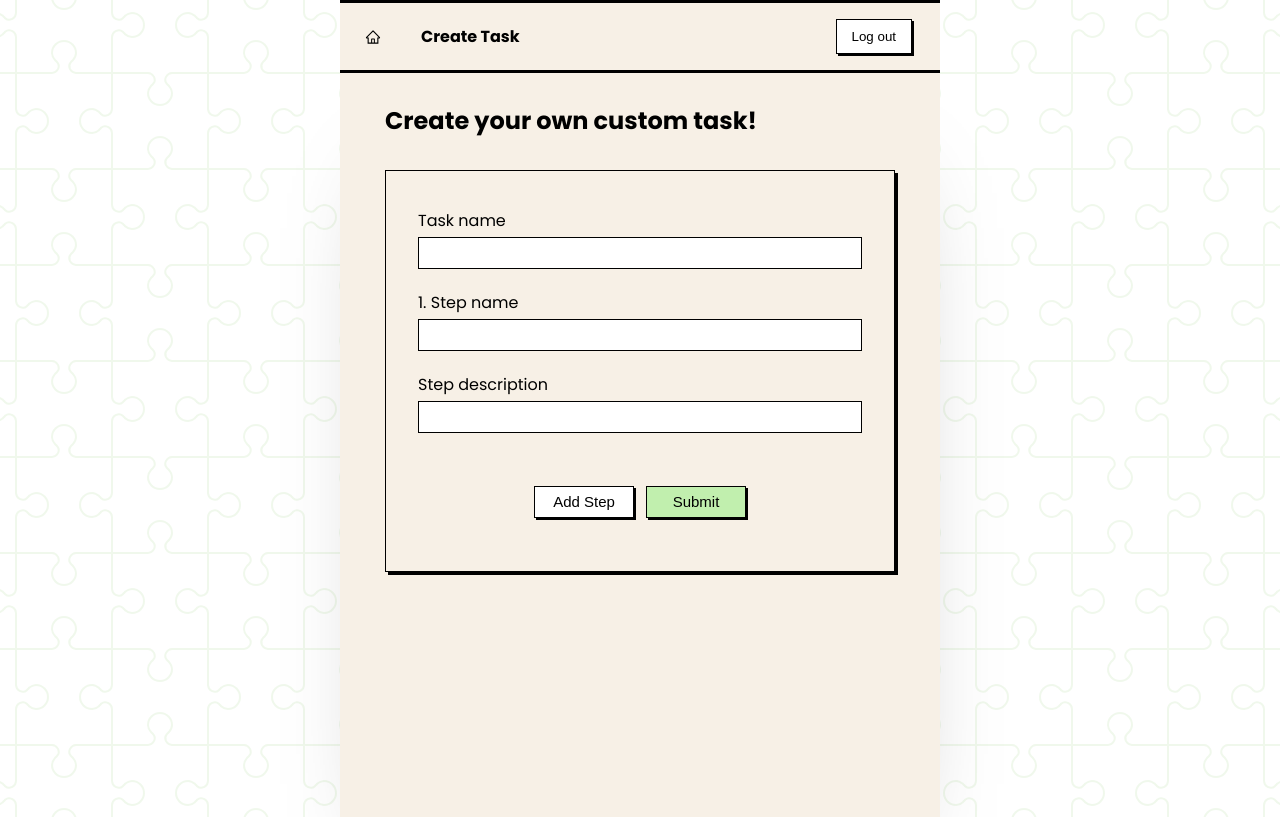
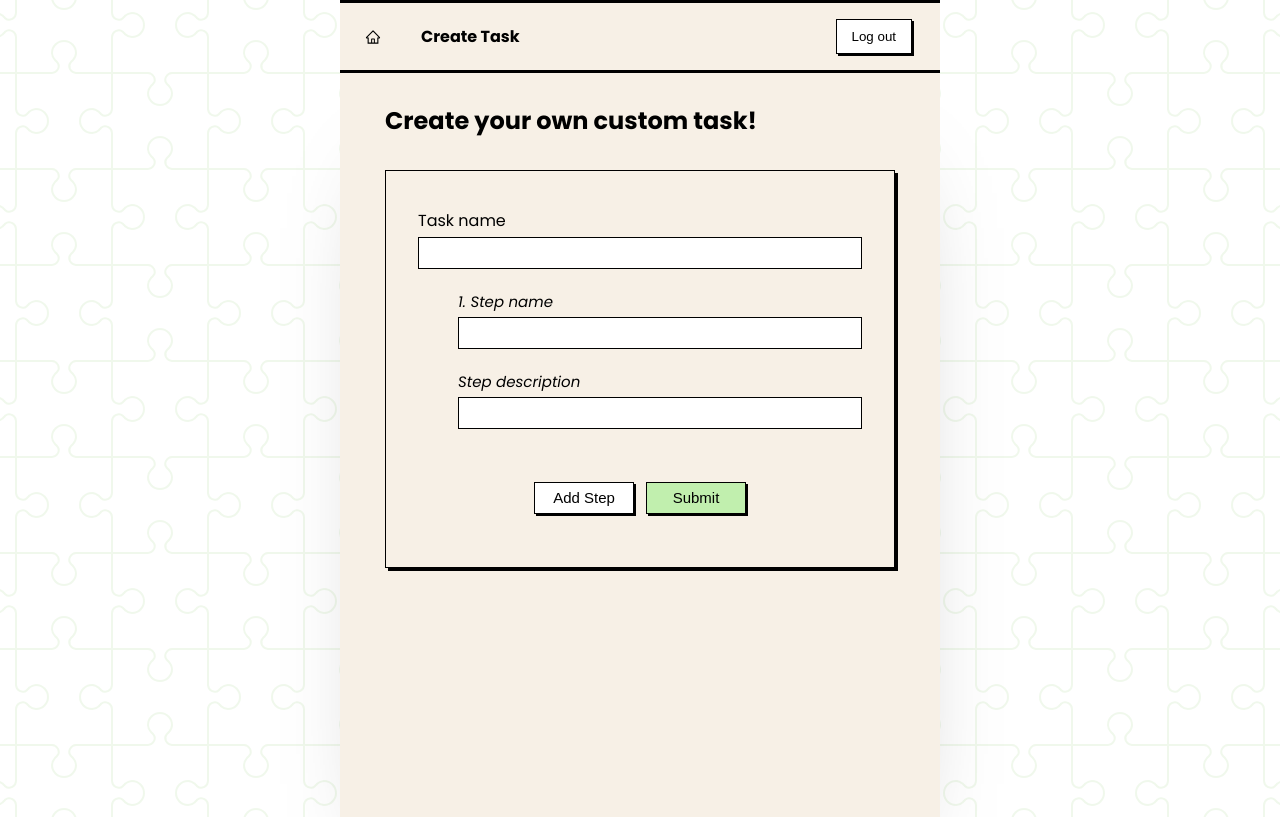
Before and after one commit to samo-13/helper-buddy, a React (Create React App) app in the folder client/: page /create in a window 1280 px wide. Built offline with nearby package versions, Linux system fonts and the light colour scheme; no server answers.

Commit message:
Tweak create task form styles

```diff
--- a/client/src/components/CreateForm.jsx
+++ b/client/src/components/CreateForm.jsx
@@ -71,7 +71,7 @@ const Form = () => {
         const descriptionId = `description-${index}`;
         return (
 
-          <div className="top-create-form" key={`step-${index}`}>
+          <div id="create-form-step-section" className="top-create-form" key={`step-${index}`}>
             <label htmlFor={stepNameId}>{`${index + 1}. Step name`}</label>
             <input
               type='text'
--- a/client/src/pages/Create.scss
+++ b/client/src/pages/Create.scss
@@ -74,3 +74,10 @@ label {
 #submit-button {
   background-color: #C1EFAE;
 }
+
+
+#create-form-step-section {
+  padding-left: 40px;
+  font-size: 15px;
+  font-style: italic;
+}
```
